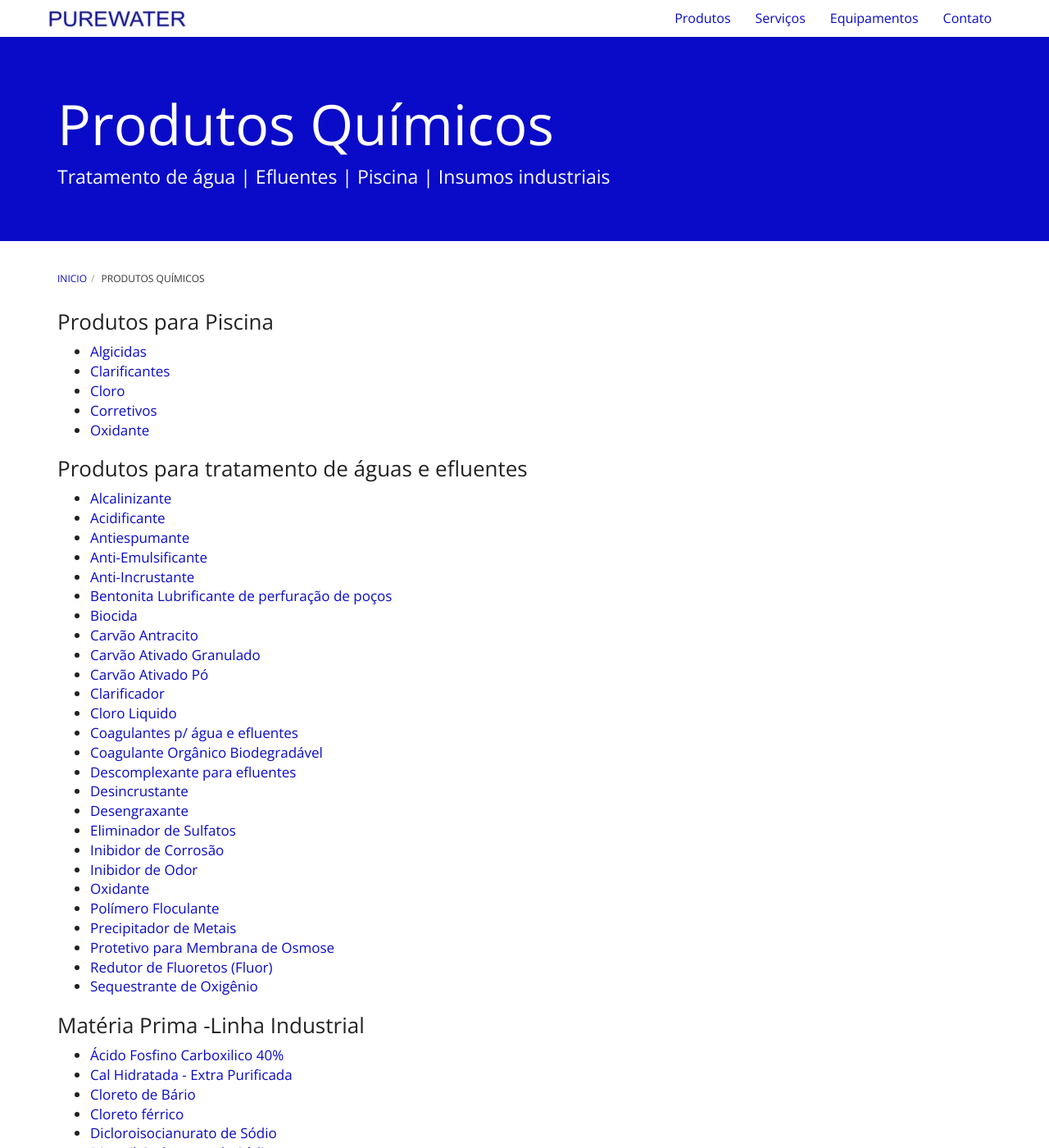
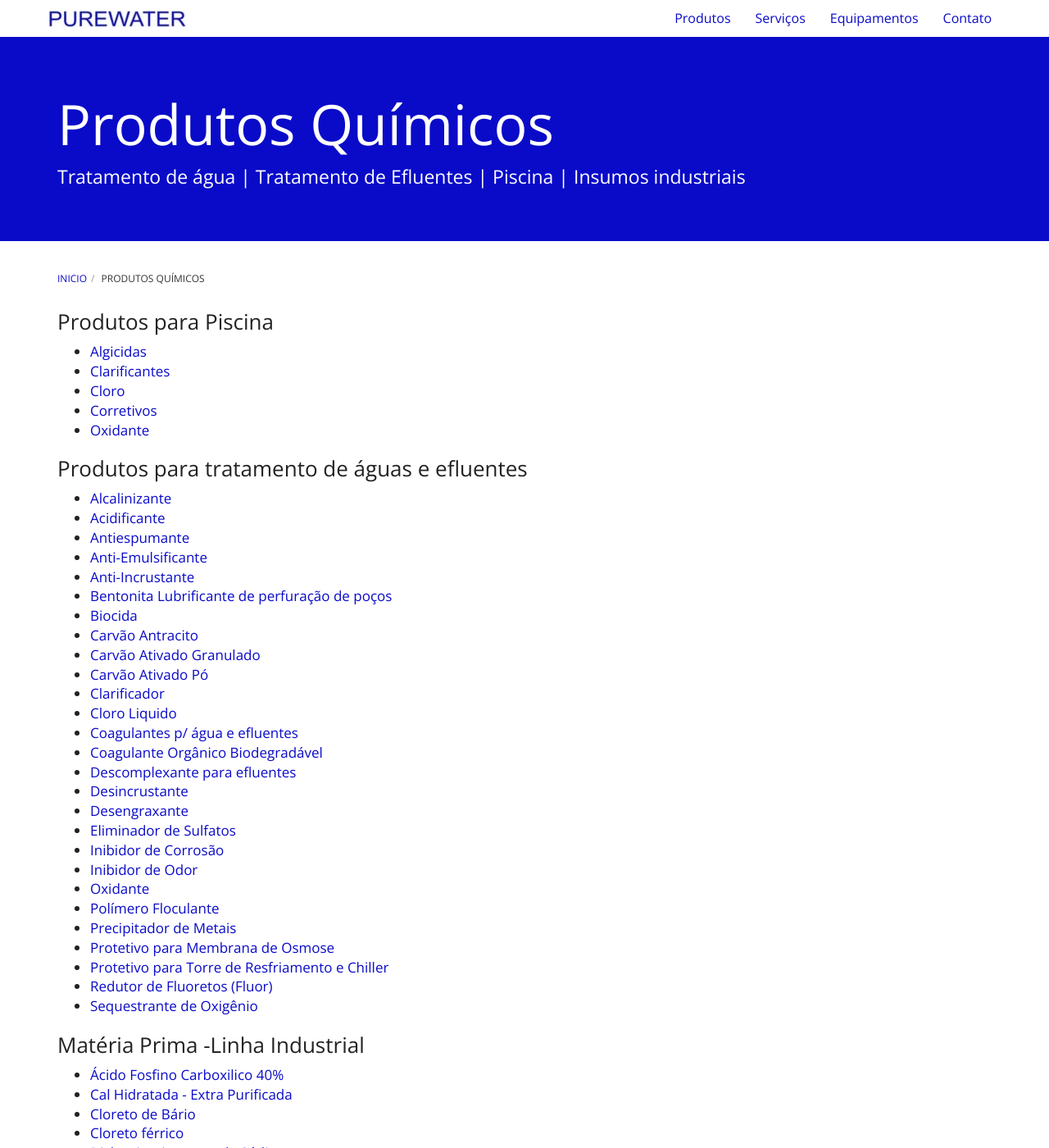
Before and after one commit to purewaterefluentes/purewaterefluentes.github.io, a Jekyll site: the page built from produtos/index.md, in a window 1280 px wide and 1400 px high. Shown: the whole window at 82% size. Built offline with Jekyll 4.4.1, drawn with Linux system fonts in a browser that asks for light colours; nearby versions of some CDN libraries; library files that are not in the unit come from our copies.

Commit message:
Update index.md

```diff
--- a/produtos/index.md
+++ b/produtos/index.md
@@ -1,7 +1,8 @@
 ---
 layout: default
+pagetitle: Produtos Químicos para Tratamento de Água - Tratamento de Efluente
 title: Produtos Químicos
-subtitle: Tratamento de água | Efluentes | Piscina | Insumos industriais
+subtitle: Tratamento de água | Tratamento de Efluentes | Piscina | Insumos industriais
 robots: follow
 ---
 ### Produtos para Piscina
@@ -38,6 +39,7 @@
 - [Polímero Floculante](polieletrolito-polimero-floculante.html)
 - [Precipitador de Metais](precipitador-de-metais.html)
 - [Protetivo para Membrana de Osmose](protetivo-membrana-osmose.html)
+- [Protetivo para Torre de Resfriamento e Chiller](protetivo-para-torre-de-resfriamento-agua-gelada.html)
 - [Redutor de Fluoretos (Fluor)](redutor-de-fluoretos.html)
 - [Sequestrante de Oxigênio](sequestrante-de-oxigenio.html)
 
```
